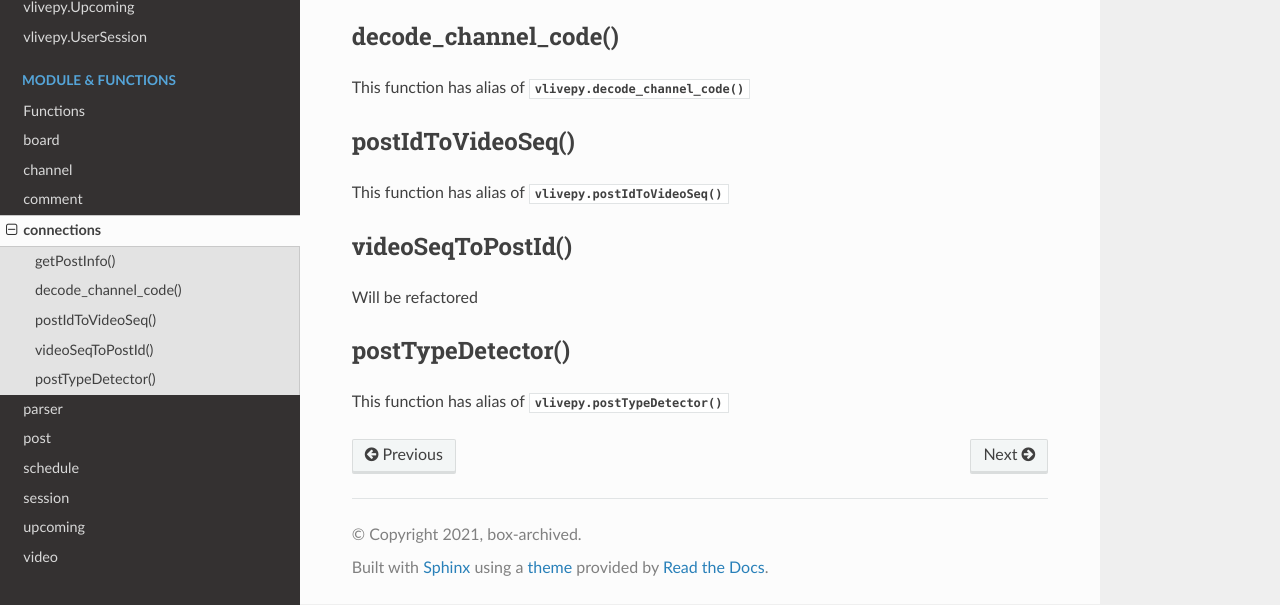
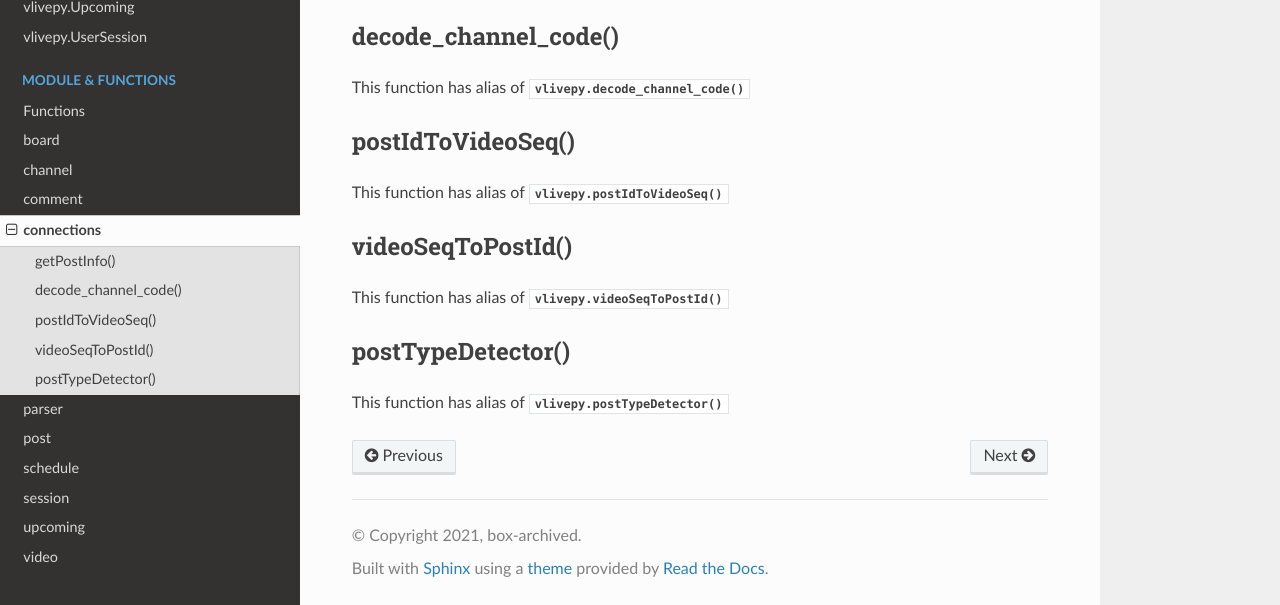
Before and after one commit to box-archived/vlive-py, a Sphinx documentation site: the page built from docs/function/connections.rst, in a window 1280 px wide and 974 px high, cut to the strip 369-974 px from the top of the window. Built offline with Sphinx 7.4.7 and the Read the Docs theme 2.0.0, drawn with Linux system fonts in a browser that asks for light colours.

Commit message:
Fix document alias

```diff
--- a/docs/function/connections.rst
+++ b/docs/function/connections.rst
@@ -16,7 +16,7 @@ This function has alias of :func:`vlivepy.postIdToVideoSeq`
 
 videoSeqToPostId()
 ------------------
-Will be refactored
+This function has alias of :func:`vlivepy.videoSeqToPostId`
 
 postTypeDetector()
 ------------------
--- a/docs/function/functions.rst
+++ b/docs/function/functions.rst
@@ -5,6 +5,10 @@ This page describes vlivepy's functions.
 vlivepy.postIdToVideoSeq()
 --------------------------
 .. autofunction:: vlivepy.postIdToVideoSeq
+
+vlivepy.videoSeqToPostId()
+--------------------------
+.. autofunction:: vlivepy.videoSeqToPostId
 
 vlivepy.postTypeDetector()
 --------------------------
```
Also changed, not shown: docs/function/parser.rst (+5 -5 lines).
